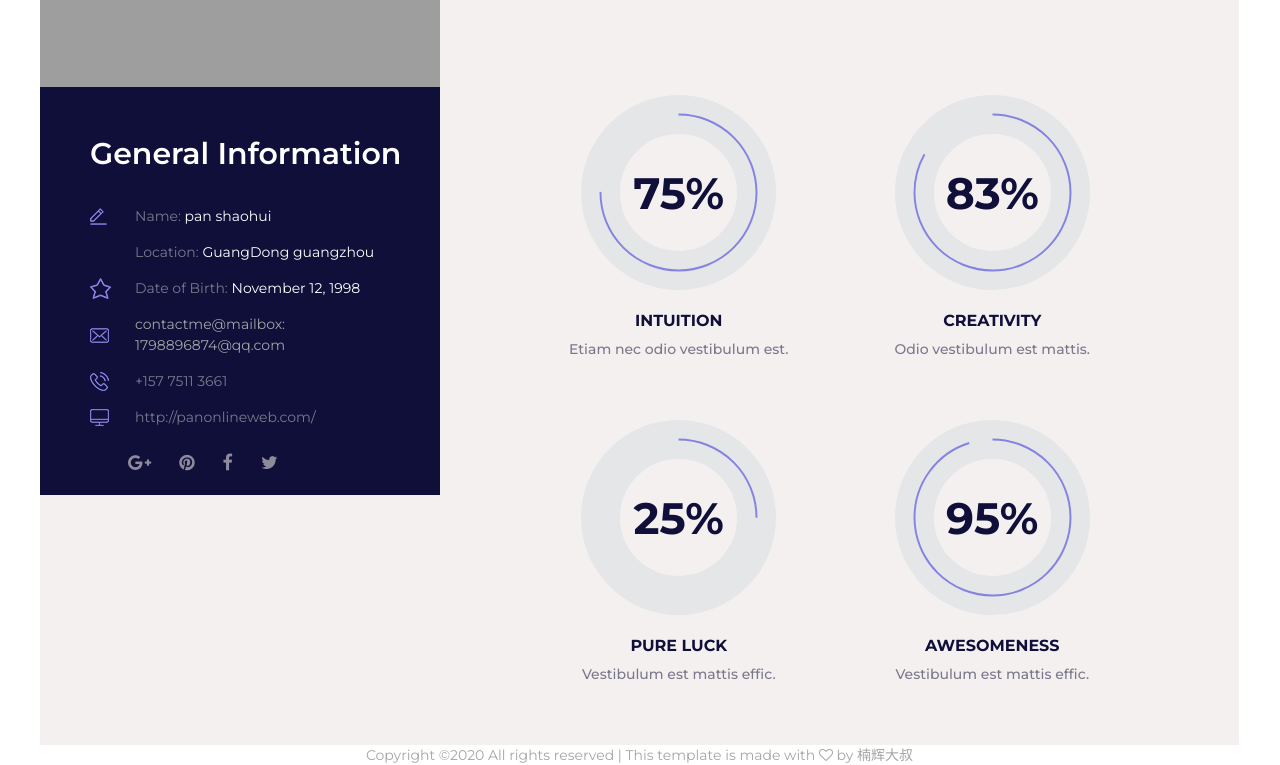
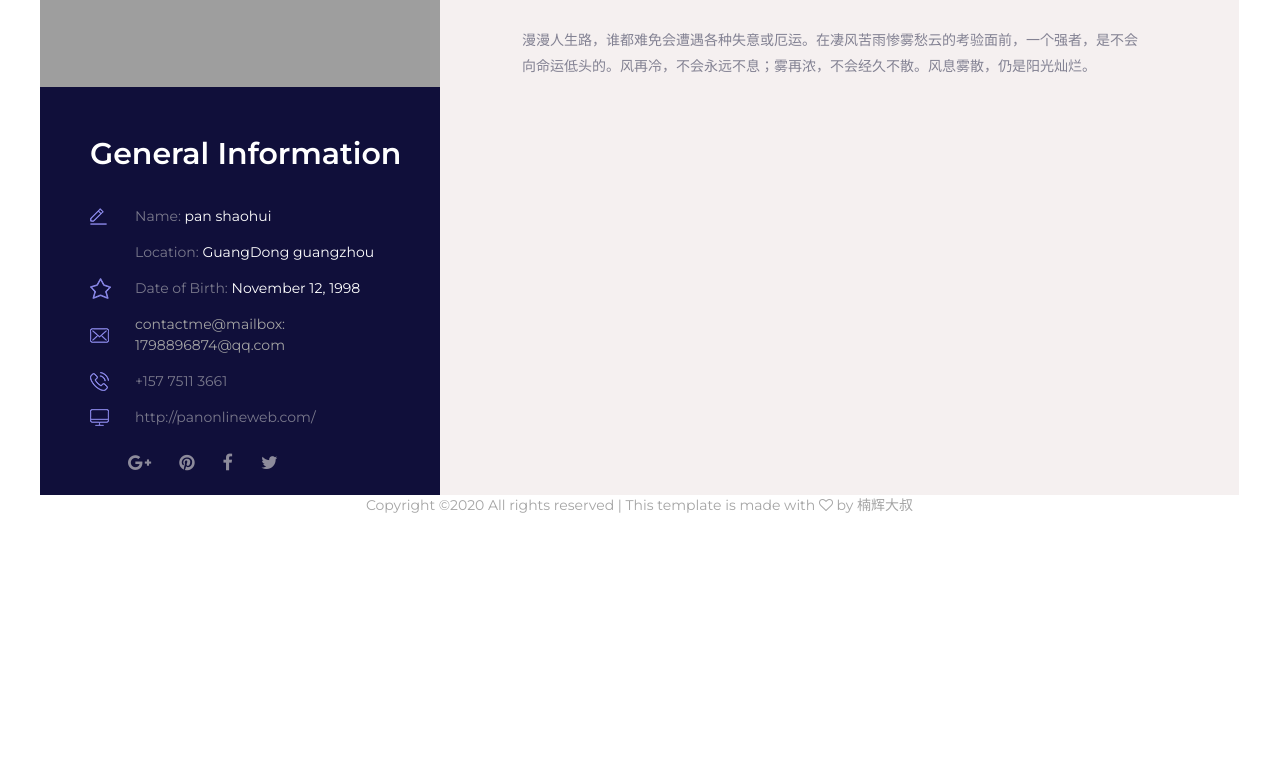
Before and after one commit to scut-nanhui/myweb, a plain HTML site: page index.html in a window 1280 px wide. Shown: the part 716-1481 px from the top of the page. After the commit the page ends 1277 px from the top, so only its background shows below. Drawn offline with Linux system fonts and the light colour scheme; some packages are replaced by stand-ins of ours; grey boxes are pictures that could not be loaded; a script that the page names is missing.

Commit message:
Update index.html

```diff
--- a/index.html
+++ b/index.html
@@ -15,11 +15,7 @@
 <body>
 
 
-<div class="super_container" style="width:100%;height:auto">
-
-	<!--animation-->
-	<canvas id="canvas" width="1500" height="300">您的浏览器不支持canvas标签，请您更换浏览器！</canvas>
-	<!--animation-->
+<div class="super_container" style="width:auto;height:auto">
 
 	<!-- Header -->
 
@@ -29,38 +25,46 @@
 			<div class="logo">nanhui<span>.</span>Pan</div>
 			<div class="main_nav d-flex flex-row align-items-end justify-content-start">
 				<ul class="d-flex flex-row align-items-center justify-content-start">
-					<li class="active"><a href="about.html">Home</a></li>
-					<li><a href="skills.html">Skills</a></li>
-					<li><a href="services.html">Services</a></li>
+					<li class="active"><a href="index.html">Home</a></li>
 					<li><a href="experience.html">Experience</a></li>
 					<li><a href="education.html">Education</a></li>
-					<li><a href="portfolio.html">Portfolio</a></li>
-					<li><a href="testimonials.html">Testimonials</a></li>
+					<li><a href="myproject.html">My Projects</a></li>
+					<li><a href="myarticle.html">My Articles</a></li>
+					<li><a href="mydaily.html">Daily Records</a></li>
+					<li><a href="other.html">Others</a></li>
 					<li><a href="contact.html">Contact</a></li>
 				</ul>
 			</div>
+
+		</div>
+
 			<!-- Menu -->
-			<!--
+
 	<div class="menu">
 		<div class="menu_content d-flex flex-row align-items-start justify-content-end">
 			<div class="hamburger ml-auto">menu</div>
 			<div class="menu_nav text-right">
 				<ul>
-					<li><a href="about.html">About</a></li>
-					<li><a href="skills.html">Skills</a></li>
-					<li><a href="services.html">Services</a></li>
+					<li><a href="index.html">Home</a></li>
 					<li><a href="experience.html">Experience</a></li>
 					<li><a href="education.html">Education</a></li>
-					<li><a href="portfolio.html">Portfolio</a></li>
-					<li><a href="testimonials.html">Testimonials</a></li>
+					<li><a href="myproject.html">My Projects</a></li>
+					<li><a href="myarticle.html">My Articles</a></li>
+					<li><a href="mydaily.html">Daily Records</a></li>
+					<li><a href="other.html">Others</a></li>
 					<li><a href="contact.html">Contact</a></li>
 				</ul>
 			</div>
 		</div>
 	</div>
--->
-		</div>
 	</header>
+
+	<!--animation-->
+		<canvas id="canvas" width="1500" height="300">您的浏览器不支持canvas标签，请您更换浏览器！</canvas>
+
+	<!--animation-->
+
+
 
 	<div class="content_container">
 		<div class="main_content_outer d-flex flex-xl-row flex-column align-items-start justify-content-start">
@@ -127,51 +131,14 @@
 						<div class="about_title">Description</div>
 						<div class="about_text">
 							<p>
-
+							漫漫人生路，谁都难免会遭遇各种失意或厄运。在凄风苦雨惨雾愁云的考验面前，一个强者，是不会向命运低头的。风再冷，不会永远不息；雾再浓，不会经久不散。风息雾散，仍是阳光灿烂。
 							</p>
 						</div>
 
 						<!-- Loaders -->
 
-						<div class="loaders clearfix">
 
-							<!-- Loader -->
-							<div class="loader_container">
-								<div class="loader" data-perc="0.75"></div>
-								<div class="loader_content text-center">
-									<div class="loader_title">intuition</div>
-									<div class="loader_subtitle">Etiam nec odio vestibulum est.</div>
-								</div>
-							</div>
 
-							<!-- Loader -->
-							<div class="loader_container">
-								<div class="loader" data-perc="0.83"></div>
-								<div class="loader_content text-center">
-									<div class="loader_title">creativity</div>
-									<div class="loader_subtitle">Odio vestibulum est mattis.</div>
-								</div>
-							</div>
-
-							<!-- Loader -->
-							<div class="loader_container">
-								<div class="loader" data-perc="0.25"></div>
-								<div class="loader_content text-center">
-									<div class="loader_title">pure luck</div>
-									<div class="loader_subtitle">Vestibulum est mattis effic.</div>
-								</div>
-							</div>
-
-							<!-- Loader -->
-							<div class="loader_container">
-								<div class="loader" data-perc="0.95"></div>
-								<div class="loader_content text-center">
-									<div class="loader_title">awesomeness</div>
-									<div class="loader_subtitle">Vestibulum est mattis effic.</div>
-								</div>
-							</div>
-
-						</div>
 					</div>
 				</div>
 
@@ -180,6 +147,7 @@
 
 
 	</div>
+
 <div align="center">
 	<!-- Link back to Colorlib can't be removed. Template is licensed under CC BY 3.0. -->
 Copyright &copy;<script>document.write(new Date().getFullYear());</script> All rights reserved | This template is made with <i class="fa fa-heart-o" aria-hidden="true"></i> by 楠辉大叔</div>
```
